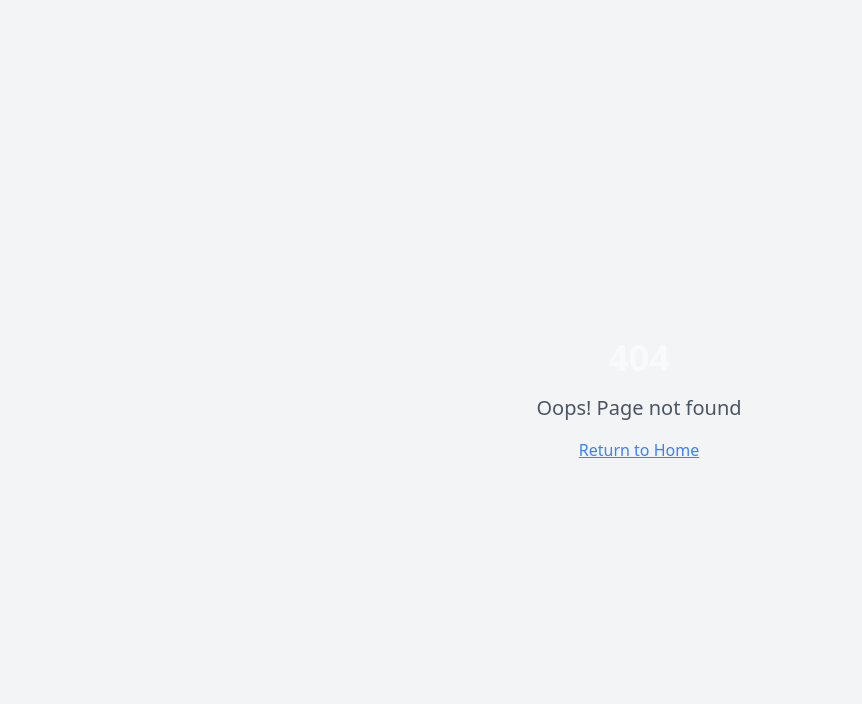
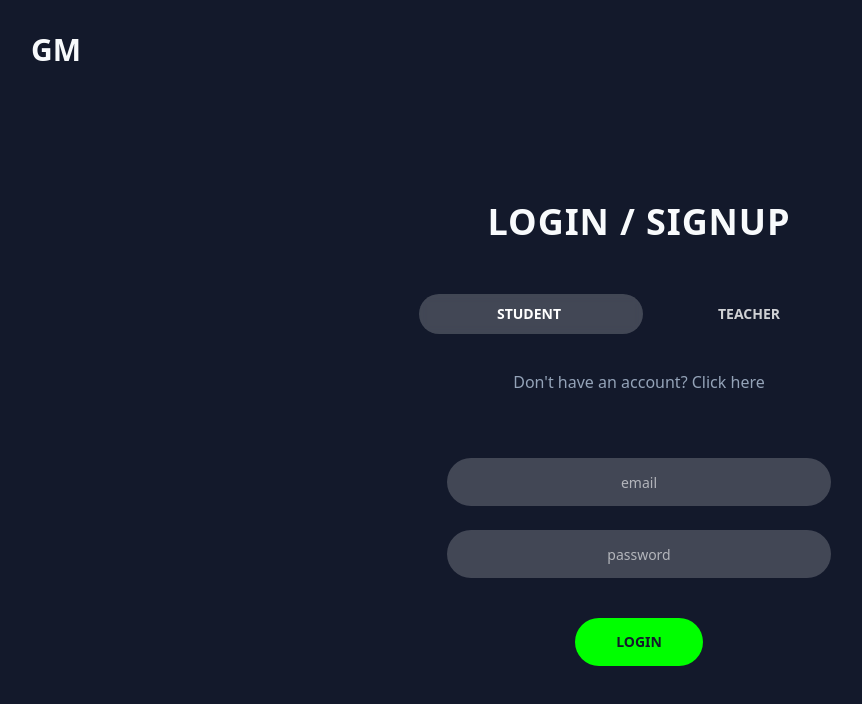
Before and after one commit to hari18305/auto-mark-master, a React (Vite) app: page /auth in a window 1280 px wide. Before the commit this address had no page. Shown: the top 704 px of the page, without its empty margins (1-863 px from the left). Built offline with nearby package versions, Linux system fonts and the light colour scheme.

Commit message:
Add login/signup page
Create a login/signup page for student and teacher accounts.

```diff
--- a/src/App.tsx
+++ b/src/App.tsx
@@ -4,6 +4,7 @@ import { TooltipProvider } from "@/components/ui/tooltip";
 import { QueryClient, QueryClientProvider } from "@tanstack/react-query";
 import { BrowserRouter, Routes, Route } from "react-router-dom";
 import Index from "./pages/Index";
+import LoginSignup from "./pages/LoginSignup";
 import NotFound from "./pages/NotFound";
 
 const queryClient = new QueryClient();
@@ -16,6 +17,7 @@ const App = () => (
       <BrowserRouter>
         <Routes>
           <Route path="/" element={<Index />} />
+          <Route path="/auth" element={<LoginSignup />} />
           {/* ADD ALL CUSTOM ROUTES ABOVE THE CATCH-ALL "*" ROUTE */}
           <Route path="*" element={<NotFound />} />
         </Routes>
--- a/src/components/Header.tsx
+++ b/src/components/Header.tsx
@@ -1,4 +1,5 @@
 import { Button } from "@/components/ui/button";
+import { Link } from "react-router-dom";
 
 const Header = () => {
   return (
@@ -6,9 +7,11 @@ const Header = () => {
       <div className="text-2xl md:text-3xl font-bold text-foreground">
         GM
       </div>
-      <Button variant="outline-cyan" size="sm" className="text-sm md:text-base">
-        LOGIN / SIGNUP
-      </Button>
+      <Link to="/auth">
+        <Button variant="outline-cyan" size="sm" className="text-sm md:text-base">
+          LOGIN / SIGNUP
+        </Button>
+      </Link>
     </header>
   );
 };
--- a/src/components/Hero.tsx
+++ b/src/components/Hero.tsx
@@ -1,4 +1,5 @@
 import { Button } from "@/components/ui/button";
+import { Link } from "react-router-dom";
 
 const Hero = () => {
   return (
@@ -24,9 +25,11 @@ const Hero = () => {
 
         {/* CTA Button */}
         <div className="pt-4">
-          <Button variant="hero" size="lg" className="text-lg px-8 py-4">
-            GET STARTED
-          </Button>
+          <Link to="/auth">
+            <Button variant="hero" size="lg" className="text-lg px-8 py-4">
+              GET STARTED
+            </Button>
+          </Link>
         </div>
       </div>
     </main>
--- a/src/components/ui/button.tsx
+++ b/src/components/ui/button.tsx
@@ -10,6 +10,7 @@ const buttonVariants = cva(
     variants: {
       variant: {
         default: "bg-primary text-primary-foreground hover:bg-primary/90",
+        "login-green": "bg-grademate-green text-grademate-navy hover:bg-grademate-green/90 font-semibold rounded-full",
         destructive:
           "bg-destructive text-destructive-foreground hover:bg-destructive/90",
         outline:
--- a/src/index.css
+++ b/src/index.css
@@ -42,12 +42,15 @@ All colors MUST be HSL.
     --grademate-navy: 223 39% 12%;
     --grademate-cyan: 186 100% 50%;
     --grademate-cyan-glow: 186 100% 70%;
+    --grademate-green: 120 100% 50%;
     --grademate-text: 210 40% 98%;
     --grademate-text-muted: 215 20.2% 65.1%;
 
     /* Gradients */
     --gradient-primary: linear-gradient(135deg, hsl(var(--grademate-cyan)), hsl(var(--grademate-cyan-glow)));
     --gradient-background: linear-gradient(180deg, hsl(var(--grademate-navy)), hsl(223 45% 8%));
+    --gradient-card: linear-gradient(180deg, hsl(223 39% 12%), hsl(186 60% 25%));
+    --gradient-toggle: linear-gradient(90deg, hsl(var(--grademate-green)), hsl(var(--grademate-cyan)));
 
     /* Shadows and glows */
     --glow-cyan: 0 0 30px hsl(var(--grademate-cyan) / 0.3);
--- /dev/null
+++ b/src/pages/LoginSignup.tsx
@@ -0,0 +1,116 @@
+import { useState } from "react";
+import { Button } from "@/components/ui/button";
+import { Input } from "@/components/ui/input";
+import { Link } from "react-router-dom";
+
+const LoginSignup = () => {
+  const [userType, setUserType] = useState<"student" | "teacher">("student");
+  const [isLogin, setIsLogin] = useState(true);
+  const [email, setEmail] = useState("");
+  const [password, setPassword] = useState("");
+
+  const handleSubmit = (e: React.FormEvent) => {
+    e.preventDefault();
+    // Handle login/signup logic here
+    console.log({ userType, isLogin, email, password });
+  };
+
+  return (
+    <div className="min-h-screen bg-[var(--gradient-background)] flex flex-col">
+      {/* Header */}
+      <header className="w-full flex justify-between items-center p-6 md:p-8">
+        <Link to="/" className="text-2xl md:text-3xl font-bold text-foreground">
+          GM
+        </Link>
+      </header>
+
+      {/* Main Content */}
+      <main className="flex-1 flex flex-col items-center justify-center px-6 md:px-8">
+        <div className="w-full max-w-md">
+          {/* Title */}
+          <h1 className="text-3xl md:text-4xl font-bold text-center text-foreground mb-12 tracking-wide">
+            LOGIN / SIGNUP
+          </h1>
+
+          {/* User Type Toggle */}
+          <div className="mb-8 flex">
+            <div className="relative w-full h-12 bg-[var(--gradient-toggle)] rounded-full p-1">
+              <div
+                className={`absolute top-1 bottom-1 w-1/2 bg-white/20 backdrop-blur-sm rounded-full transition-all duration-300 ${
+                  userType === "teacher" ? "translate-x-full" : "translate-x-0"
+                }`}
+              />
+              <div className="relative z-10 flex h-full">
+                <button
+                  onClick={() => setUserType("student")}
+                  className={`flex-1 flex items-center justify-center text-sm font-semibold transition-colors duration-300 ${
+                    userType === "student" ? "text-white" : "text-white/80"
+                  }`}
+                >
+                  STUDENT
+                </button>
+                <button
+                  onClick={() => setUserType("teacher")}
+                  className={`flex-1 flex items-center justify-center text-sm font-semibold transition-colors duration-300 ${
+                    userType === "teacher" ? "text-white" : "text-white/80"
+                  }`}
+                >
+                  TEACHER
+                </button>
+              </div>
+            </div>
+          </div>
+
+          {/* Auth Toggle Text */}
+          <div className="text-center mb-8">
+            <button
+              onClick={() => setIsLogin(!isLogin)}
+              className="text-muted-foreground hover:text-foreground transition-colors"
+            >
+              {isLogin ? "Don't have an account? Click here" : "Already have an account? Click here"}
+            </button>
+          </div>
+
+          {/* Auth Form Card */}
+          <div className="bg-[var(--gradient-card)] rounded-3xl p-8 shadow-[var(--shadow-elevated)]">
+            <form onSubmit={handleSubmit} className="space-y-6">
+              <div>
+                <Input
+                  type="email"
+                  placeholder="email"
+                  value={email}
+                  onChange={(e) => setEmail(e.target.value)}
+                  className="w-full h-12 bg-white/20 border-0 rounded-full text-center text-foreground placeholder:text-white/60 focus:bg-white/30 transition-colors"
+                  required
+                />
+              </div>
+
+              <div>
+                <Input
+                  type="password"
+                  placeholder="password"
+                  value={password}
+                  onChange={(e) => setPassword(e.target.value)}
+                  className="w-full h-12 bg-white/20 border-0 rounded-full text-center text-foreground placeholder:text-white/60 focus:bg-white/30 transition-colors"
+                  required
+                />
+              </div>
+
+              <div className="pt-4">
+                <Button
+                  type="submit"
+                  variant="login-green"
+                  className="w-32 h-12 mx-auto block"
+                >
+                  {isLogin ? "LOGIN" : "SIGN UP"}
+                </Button>
+              </div>
+            </form>
+          </div>
+        </div>
+      </main>
+    </div>
+  );
+};
+
+export default LoginSignup;
--- a/tailwind.config.ts
+++ b/tailwind.config.ts
@@ -56,6 +56,7 @@ export default {
 					navy: 'hsl(var(--grademate-navy))',
 					cyan: 'hsl(var(--grademate-cyan))',
 					'cyan-glow': 'hsl(var(--grademate-cyan-glow))',
+					green: 'hsl(var(--grademate-green))',
 					text: 'hsl(var(--grademate-text))',
 					'text-muted': 'hsl(var(--grademate-text-muted))'
 				},
```
